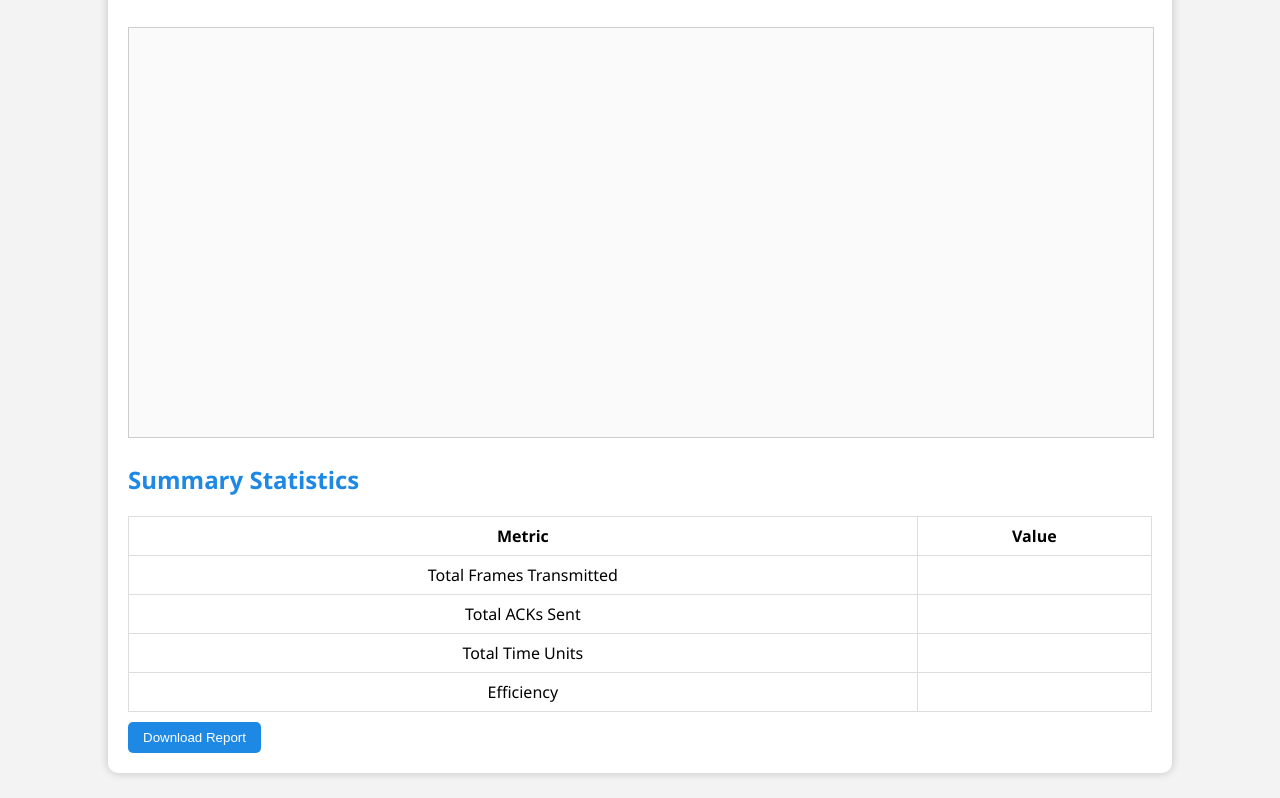
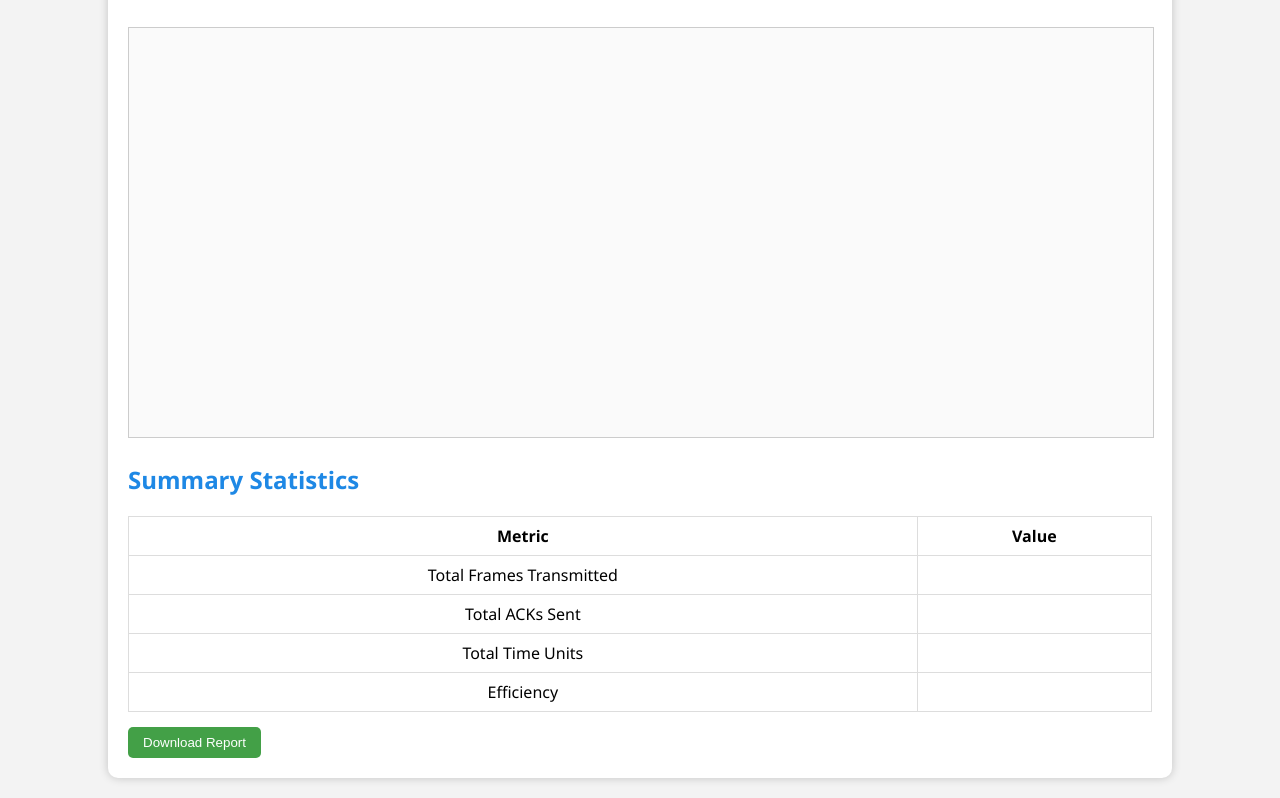
Before and after one commit to nxnjxbaka/cn-project, a plain HTML site: page index.html in a window 1280 px wide. Shown: the part 505-1303 px from the top of the page. Drawn offline with Linux system fonts and the light colour scheme.

```diff
--- a/styles.css
+++ b/styles.css
@@ -65,3 +65,8 @@ td {
   padding: 8px;
   text-align: center;
 }
+
+#downloadBtn {
+  background-color: #43a047;
+  margin-top: 15px;
+}
```
